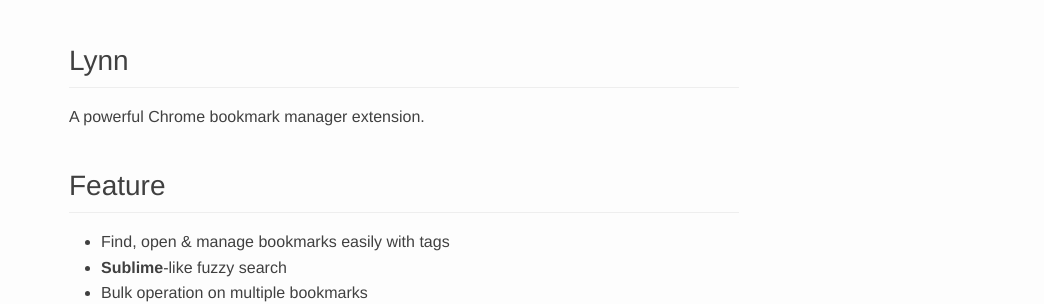
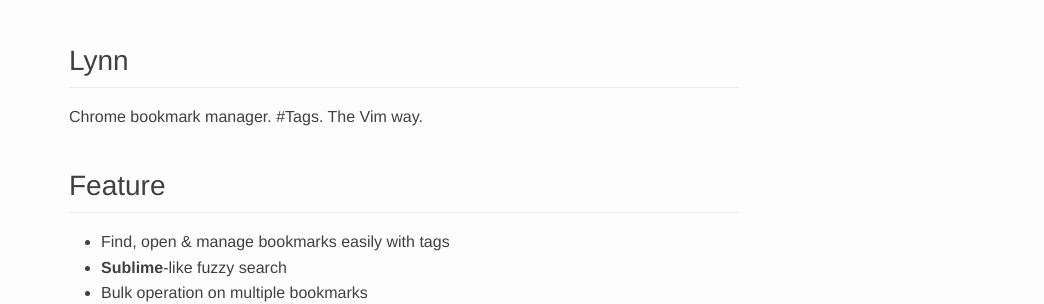
Before and after one commit to juli-so/lynn, a Jekyll site: the page built from index.html, in a window 1280 px wide. Shown: the part 288-592 px from the top of the page, without its empty margins (236-1280 px from the left). Built offline with Jekyll 4.4.1, drawn with Linux system fonts in a browser that asks for light colours; nearby versions of some CDN libraries.

Commit message:
Shorter catchphrase

```diff
--- a/index.html
+++ b/index.html
@@ -5,7 +5,7 @@
 <section id="home" class="view animated selected">
 
   <h2>Lynn</h2>
-  <p>A powerful Chrome bookmark manager extension.</p>
+  <p>Chrome bookmark manager. #Tags. The Vim way.</p>
 
   <h2>Feature</h2>
   <ul>
```
Also changed, not shown: _includes/header.html (line endings or trailing spaces).
